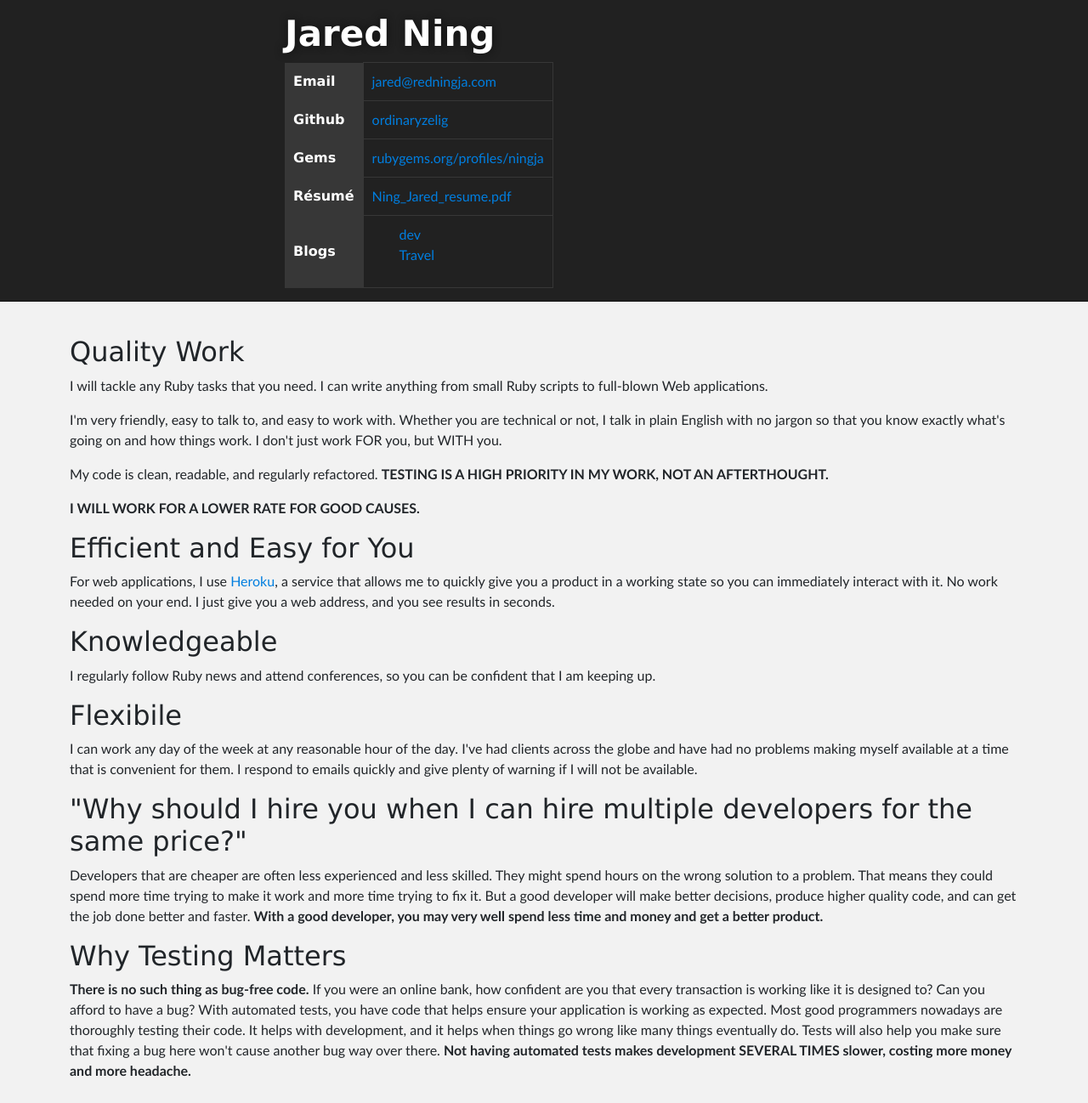
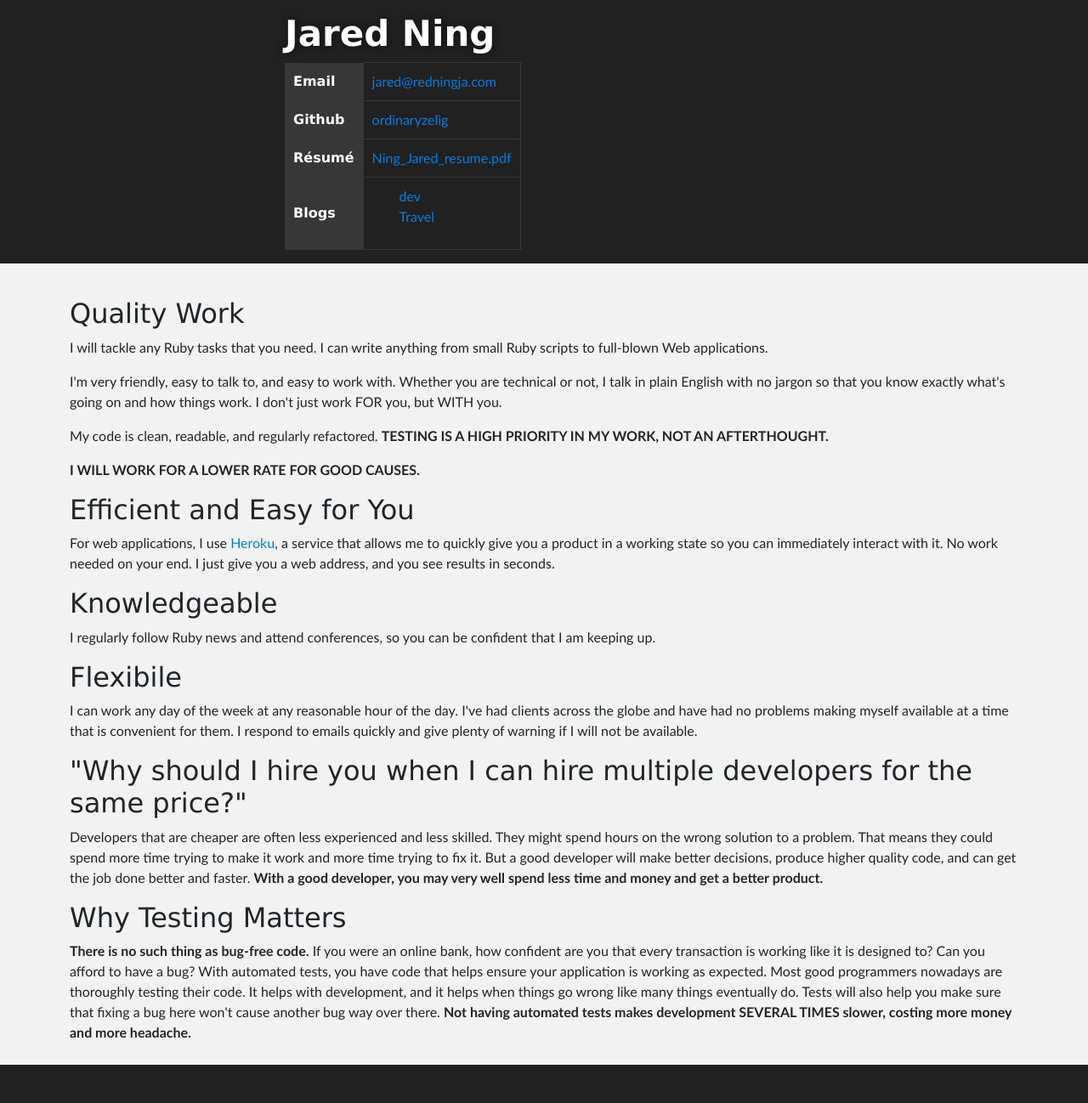
Before and after one commit to ordinaryzelig/ordinaryzelig.github.com, a Jekyll site: the page built from index.html, in a window 1280 px wide. Shown: the whole page at 85% size. Built offline with Jekyll 4.4.1, drawn with Linux system fonts in a browser that asks for light colours; after the commit the page ends 1253 px from its top, so only the background shows below that.

Commit message:
Remove gems link.

```diff
--- a/_includes/contact.html
+++ b/_includes/contact.html
@@ -2,7 +2,6 @@
   <tbody>
     <tr><th>Email   </th><td><a href="mailto:jared@redningja.com"                                                         >jared@redningja.com</a></td></tr>
     <tr><th>Github  </th><td><a href="https://github.com/ordinaryzelig"                                     target="blank">ordinaryzelig</a></td></tr>
-    <tr><th>Gems    </th><td><a href="http://rubygems.org/profiles/48121"                                   target="blank">rubygems.org/profiles/ningja</a></td></tr>
     <tr><th>Résumé  </th><td><a href="https://www.dropbox.com/s/4phu3j7eyyrqn54/Ning_Jared_resume.pdf?dl=0" target="blank">Ning_Jared_resume.pdf</a></td></tr>
     <tr>
       <th>Blogs</th>
```
